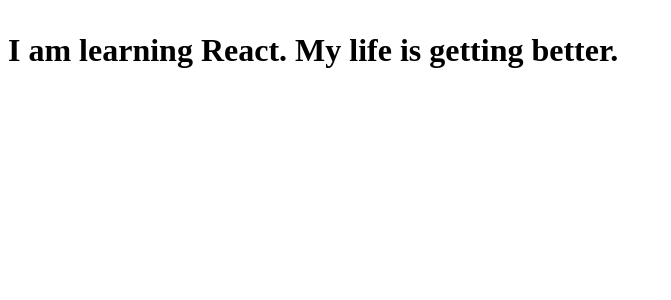
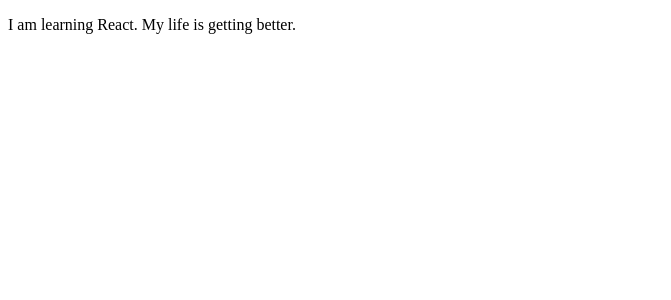
Before and after one commit to acciojob/render-component-react-Shrikanttathe-hub, a React app: page / in a window 1280 px wide. Shown: the top 300 px of the page, without its empty margins (0-671 px from the left). Built offline with nearby package versions, Linux system fonts and the light colour scheme.

Commit message:
solution5

```diff
--- a/src/components/App.js
+++ b/src/components/App.js
@@ -1,10 +1,10 @@
 import React from 'react';
 import ReactDOM from 'react-dom';
 
-const App = () => {
+const App =()=>{
   return (
     <div>
-       <h1><p>I am learning React. My life is getting better.</p></h1>
+       <p>I am learning React. My life is getting better.</p>
     </div>
   );
 };
```
